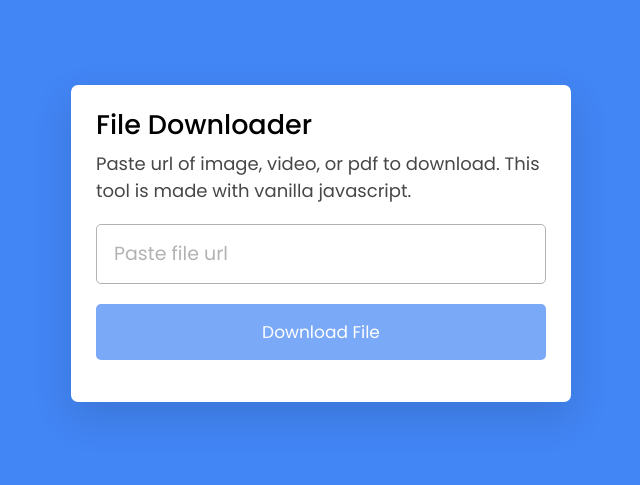
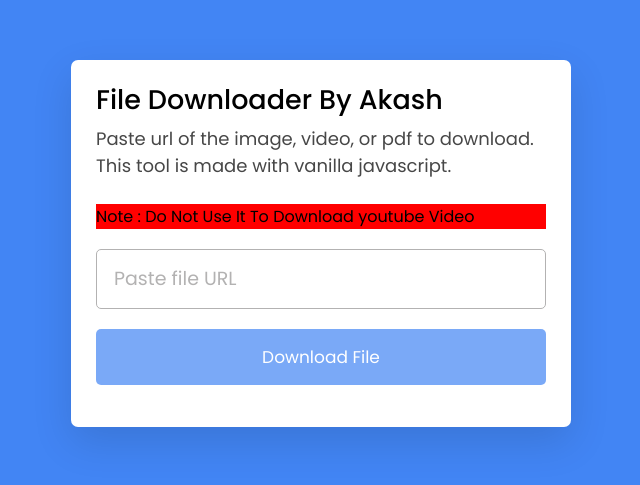
Before and after one commit to Akashmishra1209/Ak, a plain HTML site: page index.html in a window 1280 px wide. Shown: the part 157-642 px from the top of the page, without its empty margins (319-959 px from the left). Drawn offline with Linux system fonts and the light colour scheme.

Commit message:
Update index.html

```diff
--- a/index.html
+++ b/index.html
@@ -1,24 +1,26 @@
 <!DOCTYPE html>
-<!-- Coding By CodingNepal - youtube.com/codingnepal -->
-<html lang="en" dir="ltr">
+<html lang="en">
 <head>
-    <meta charset="utf-8">
-    <title>File Downloader in JavaScript| CodingNepal</title>
+  <meta charset="UTF-8">
+  <meta name="viewport" content="width=device-width, initial-scale=1.0">
+  <meta name="description" content=" This Is A Simple Website That Downloads The Files From Url.">
+<meta name="author" content="Akash">
+  <title>Document</title>
   <link rel="stylesheet" href="style.css">
-    <meta name="viewport" content="width=device-width, initial-scale=1.0">
 </head>
 <body>
   <div class="wrapper">
     <header>
-        <h1>File Downloader</h1>
-        <p>Paste url of image, video, or pdf to download. This tool is made with vanilla javascript.</p>
+      <h1>File Downloader By Akash</h1>
+      <p>Paste url of the image, video, or pdf to download. This tool is made with vanilla javascript.</p><br>
+      <div class="alert" style="background-color: red;">Note : Do Not Use It To Download youtube Video</div>
     </header>
     <form action="#">
-        <input type="url" placeholder="Paste file url" required>
+      <input type="URL" placeholder="Paste file URL" required>
       <button>Download File</button>
     </form>
   </div>
 
+</body>
 <script src="script.js"></script>
-  </body>
 </html>
```
Lines whose indentation alone changed are shown as unchanged.
